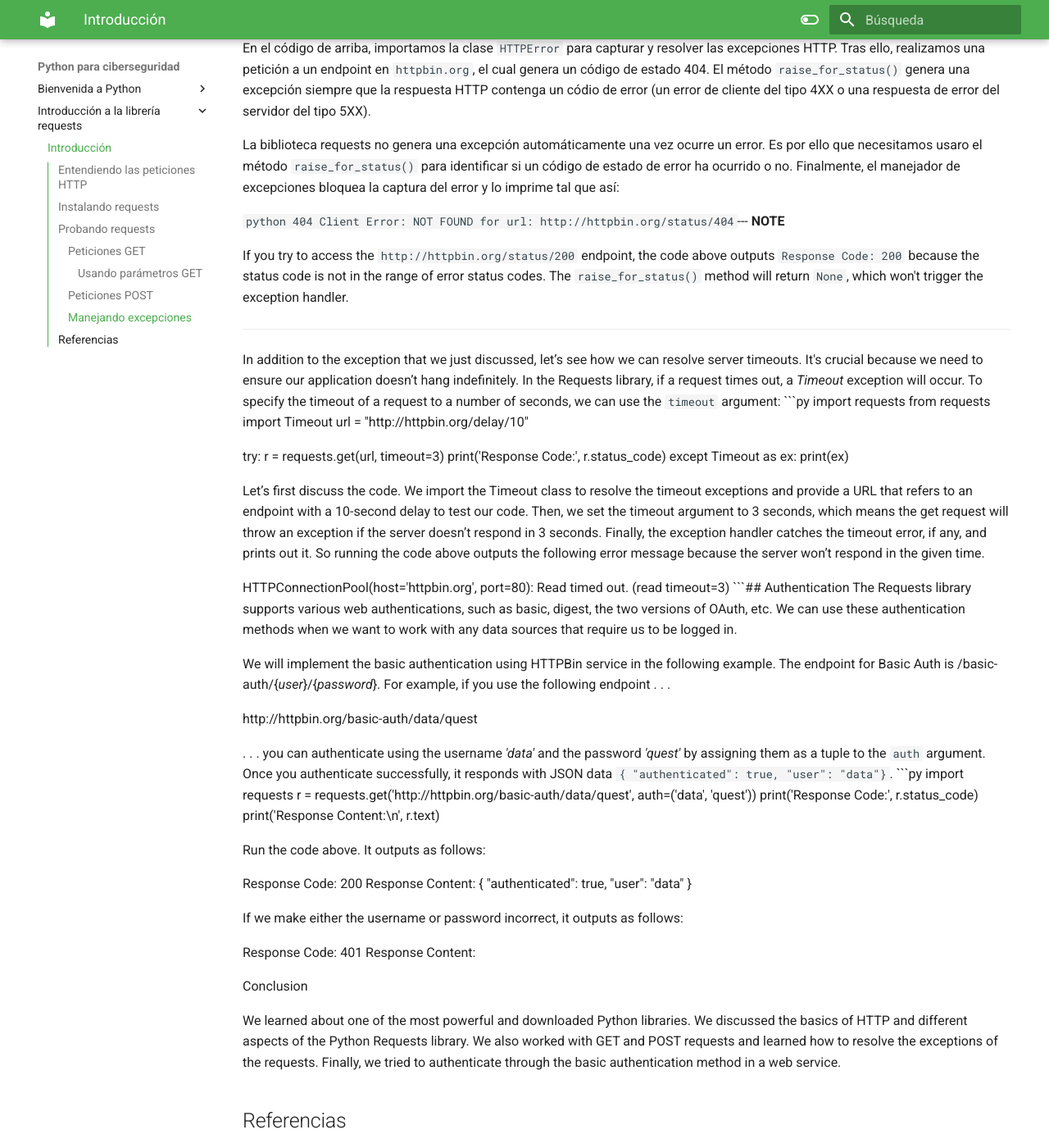
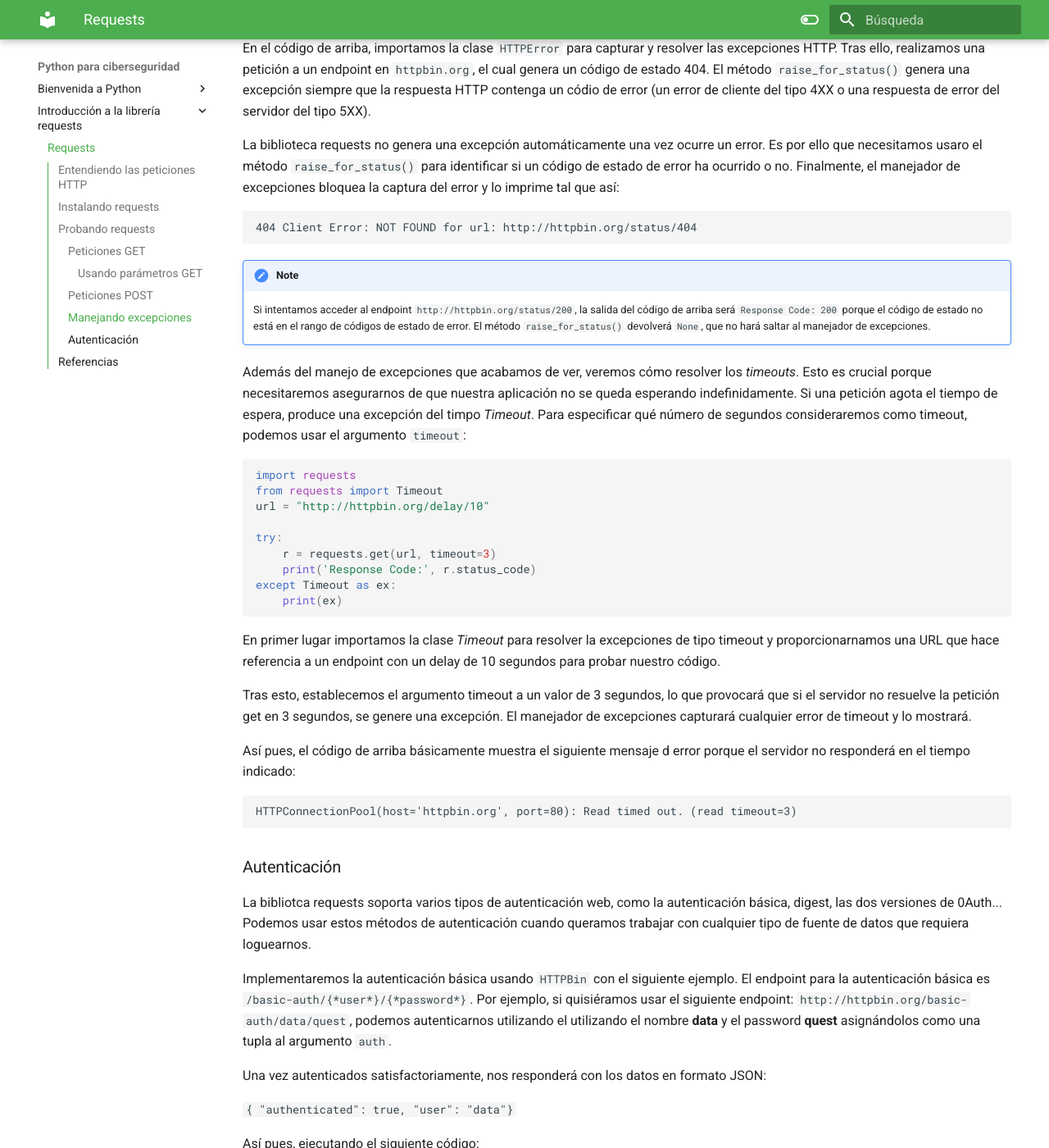
Before and after one commit to raul-profesor/Python-ciber, an MkDocs documentation site: the page built from docs/requests.md, in a window 1280 px wide and 1400 px high, scrolled down 4741 px. Shown: the whole window at 82% size. Built offline with MkDocs 1.6.1 and Material for MkDocs 9.7.7, drawn with Linux system fonts in a browser that asks for light colours; some of the changed text lies outside the part shown.

Commit message:
Ampliación apuntes

````diff
--- a/docs/requests.md
+++ b/docs/requests.md
@@ -209,14 +209,15 @@ En el código de arriba, importamos la clase `HTTPError` para capturar y resolve
 
 La biblioteca requests no genera una excepción automáticamente una vez ocurre un error. Es por ello que necesitamos usaro el método `raise_for_status()` para identificar si un código de estado de error ha ocurrido o no. Finalmente, el manejador de excepciones bloquea la captura del error y lo imprime tal que así:
 
-```python
+```
 404 Client Error: NOT FOUND for url: http://httpbin.org/status/404
-```---
-**NOTE**
+```
 
-If you try to access the <code>http://httpbin.org/status/200</code> endpoint, the code above outputs <code>Response Code: 200</code> because the status code is not in the range of error status codes. The <code>raise_for_status()</code> method will return <code>None</code>, which won't trigger the exception handler.
-- - - -
-In addition to the exception that we just discussed, let’s see how we can resolve server timeouts. It's crucial because we need to ensure our application doesn’t hang indefinitely. In the Requests library, if a request times out, a *Timeout*  exception will occur. To specify the timeout of a request to a number of seconds, we can use the <code>timeout</code> argument:
+!!!note Nota
+    Si intentamos acceder al endpoint <code>http://httpbin.org/status/200</code>, la salida del código de arriba será <code>Response Code: 200</code> porque el código de estado no está en el rango de códigos de estado de error. El método <code>raise_for_status()</code> devolverá <code>None</code>, que no hará saltar al manejador de excepciones.
+
+Además del manejo de excepciones que acabamos de ver, veremos cómo resolver los *timeouts*. Esto es crucial porque necesitaremos asegurarnos de que nuestra aplicación no se queda esperando indefinidamente. Si una petición agota el tiempo de espera, produce una excepción del timpo *Timeout*. Para especificar qué número de segundos consideraremos como timeout, podemos usar el argumento <code>timeout</code>:
+
 ```py
 import requests
 from requests import Timeout
@@ -227,41 +228,55 @@ try:
     print('Response Code:', r.status_code)
 except Timeout as ex:
     print(ex)
+```
 
-Let’s first discuss the code. We import the Timeout class to resolve the timeout exceptions and provide a URL that refers to an endpoint with a 10-second delay to test our code. Then, we set the timeout argument to 3 seconds, which means the get request will throw an exception if the server doesn’t respond in 3 seconds. Finally, the exception handler catches the timeout error, if any, and prints out it. So running the code above outputs the following error message because the server won’t respond in the given time.
+En primer lugar importamos la clase *Timeout* para resolver la excepciones de tipo timeout y proporcionarnamos una URL que hace referencia a un endpoint con un delay de 10 segundos para probar nuestro código.
 
+Tras esto, establecemos el argumento timeout a un valor de 3 segundos, lo que provocará que si el servidor no resuelve la petición get en 3 segundos, se genere una excepción. El manejador de excepciones capturará cualquier error de timeout y lo mostrará.
+
+Así pues, el código de arriba básicamente muestra el siguiente mensaje d error porque el servidor no responderá en el tiempo indicado:
+
+```
 HTTPConnectionPool(host='httpbin.org', port=80): Read timed out. (read timeout=3)
-```## Authentication
-The Requests library supports various web authentications, such as basic, digest, the two versions of OAuth, etc. We can use these authentication methods when we want to work with any data sources that require us to be logged in.
+```
 
-We will implement the basic authentication using HTTPBin service in the following example. The endpoint for Basic Auth is /basic-auth/{*user*}/{*password*}. For example, if you use the following endpoint . . .
+### Autenticación
 
-http://httpbin.org/basic-auth/data/quest
+La bibliotca requests soporta varios tipos de autenticación web, como la autenticación básica, digest, las dos versiones de 0Auth... Podemos usar estos métodos de autenticación cuando queramos trabajar con cualquier tipo de fuente de datos que requiera loguearnos.
 
-. . . you can authenticate using the username *'data'* and the password *'quest'* by assigning them as a tuple to the <code>auth</code> argument. Once you authenticate successfully, it responds with JSON data <code>{ "authenticated": true, "user": "data"}</code>.
+Implementaremos la autenticación básica usando `HTTPBin` con el siguiente ejemplo. El endpoint para la autenticación básica es `/basic-auth/{*user*}/{*password*}`. Por ejemplo, si quisiéramos usar el siguiente endpoint: `http://httpbin.org/basic-auth/data/quest`, podemos autenticarnos utilizando el utilizando el nombre **data** y el  password **quest** asignándolos como una tupla al argumento `auth`.
+
+Una vez autenticados satisfactoriamente, nos responderá con los datos en formato JSON:
+
+<code>{ "authenticated": true, "user": "data"}</code>
+
+Así pues, ejecutando el siguiente código:
+
 ```py
 import requests
 r = requests.get('http://httpbin.org/basic-auth/data/quest', auth=('data', 'quest'))
 print('Response Code:', r.status_code)
 print('Response Content:\n', r.text)
+```
 
-Run the code above. It outputs as follows:
+Obtenemos la siguiente salida:
 
+```
 Response Code: 200
 Response Content:
  {
   "authenticated": true,
   "user": "data"
 }
+```
 
-If we make either the username or password incorrect, it outputs as follows:
+Si introducimos un nombre de usuario o un password incorrecto, la salida mostrará:
 
+```
 Response Code: 401
 Response Content:
+```
 
-Conclusion
-
-We learned about one of the most powerful and downloaded Python libraries. We discussed the basics of HTTP and different aspects of the Python Requests library. We also worked with GET and POST requests and learned how to resolve the exceptions of the requests. Finally, we tried to authenticate through the basic authentication method in a web service.
 
 ## Referencias
 
````
Also changed, not shown: docs/.pages.
